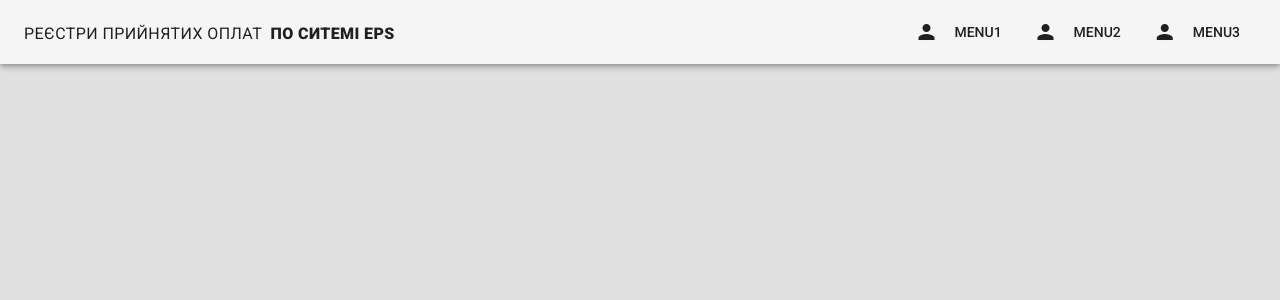
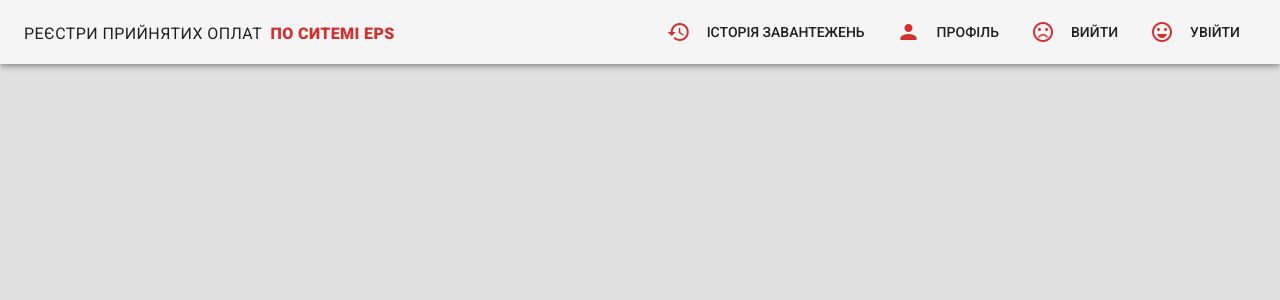
Before and after one commit to bunzuk1991/list-of-payments, a Vue app: page / in a window 1280 px wide. Shown: the top 300 px of the page. Built offline with nearby package versions, Linux system fonts and the light colour scheme.

Commit message:
first commit

```diff
--- a/src/App.vue
+++ b/src/App.vue
@@ -2,7 +2,11 @@
   <div id="root">
       <v-app id="app-root" class="grey lighten-2">
         <app-header primary dark></app-header>
-        <v-content></v-content>
+        <v-content>
+          <v-container fluid>
+            <router-view></router-view>
+          </v-container>
+        </v-content>
       </v-app>
   </div>
 </template>
--- a/src/components/AppHeader.vue
+++ b/src/components/AppHeader.vue
@@ -3,7 +3,7 @@
     <v-toolbar>
       <v-toolbar-title>
         <span class="font-weight-regular subheading text-uppercase" >Реєстри прийнятих оплат </span>
-        <span class="ml-1 subheading text-uppercase font-weight-black"> по ситемі EPS</span>
+        <span class="ml-1 subheading text-uppercase font-weight-black red--text text--darken-2"> по ситемі EPS</span>
       </v-toolbar-title>
       <v-spacer></v-spacer>
       <v-toolbar-items>
@@ -11,8 +11,10 @@
           flat
           v-for="(item, i) in menuItems"
           :key="`menu-item-${i}`"
+          router
+          :to="item.route"
         >
-          <v-icon left>{{ item.icon }}</v-icon>
+          <v-icon left color="red darken-2">{{ item.icon }}</v-icon>
           {{ item.name }}
         </v-btn>
       </v-toolbar-items>
@@ -22,9 +24,10 @@
 
 <script>
 let menuList = [
-  { name: 'menu1', icon: 'person' },
-  { name: 'menu2', icon: 'person' },
-  { name: 'menu3', icon: 'person' }
+  { name: 'Історія завантежень', icon: 'history', route: '/history' },
+  { name: 'Профіль', icon: 'person', route: '/profile' },
+  { name: 'Вийти', icon: 'sentiment_very_dissatisfied', route: '/logout' },
+  { name: 'Увійти', icon: 'sentiment_very_satisfied', route: '/login' }
 ]
 export default {
   name: 'AppHeader',
```
